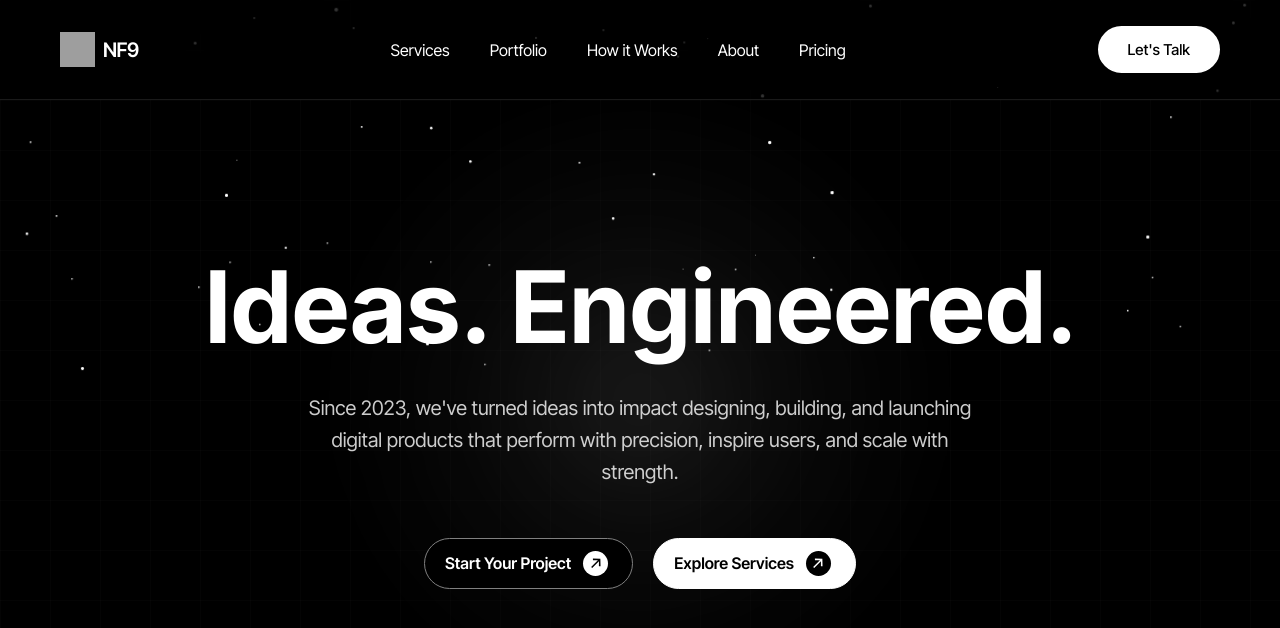
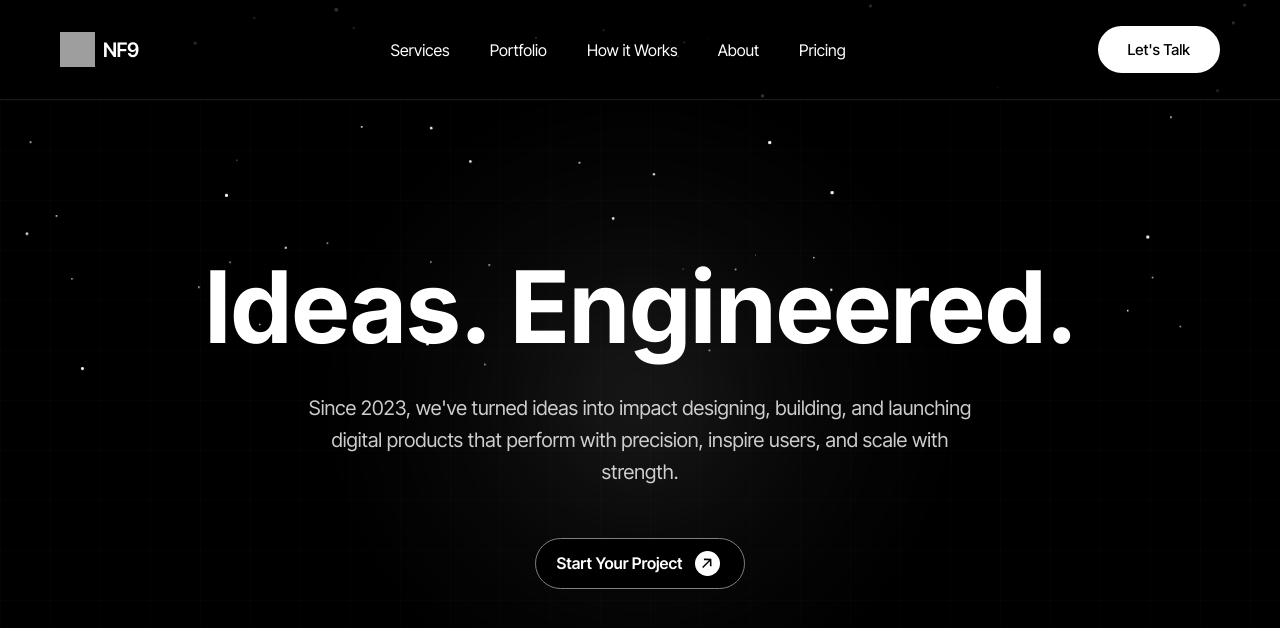
Before and after one commit to Naveen9712/nf9, a React (Vite) app: page / in a window 1280 px wide. Shown: the top 628 px of the page. Built offline with nearby package versions, Linux system fonts and the light colour scheme; grey boxes are pictures that could not be loaded.

Commit message:
removed button

```diff
--- a/src/components/banner/banner.css
+++ b/src/components/banner/banner.css
@@ -195,11 +195,6 @@
     border: solid 1px grey;
 }
 
-.button-secondary {
-    background-color: #fff;
-    color: #000;
-    border:solid 1px white;
-}
 
 .button__icon-wrapper {
     flex-shrink: 0;
@@ -218,24 +213,14 @@
     background-color: #fff;
 }
 
-.button-secondary .button__icon-wrapper {
-    color: #fff;
-    background-color: #000;
-}
-
 .button:hover {
-    background-color: #000;
-    color: #fff;
-}
-
-.button-secondary:hover {
-    background-color: #000;
-    border: solid 1px grey;
+    background-color: #fff;
+    color: #000;
 }
 
 .button:hover .button__icon-wrapper {
-    color: #000;
-    background-color: #fff;
+    color: #fff;
+    background-color: #000;
 }
 
 .button__icon-svg {
--- a/src/components/banner/banner.tsx
+++ b/src/components/banner/banner.tsx
@@ -126,36 +126,6 @@ export default function Banner({ isAnimated, onSmoothScroll }: BannerProps) {
               </svg>
             </span>
           </a>
-          <a href="#services" className="button button-secondary" onClick={(e) => onSmoothScroll(e, '#services')}>
-            Explore Services
-            <span className="button__icon-wrapper">
-              <svg
-                viewBox="0 0 14 15"
-                fill="none"
-                xmlns="http://www.w3.org/2000/svg"
-                className="button__icon-svg"
-                width="10"
-              >
-                <path
-                  d="M13.376 11.552l-.264-10.44-10.44-.24.024 2.28 6.96-.048L.2 12.56l1.488 1.488 9.432-9.432-.048 6.912 2.304.024z"
-                  fill="currentColor"
-                ></path>
-              </svg>
-
-              <svg
-                viewBox="0 0 14 15"
-                fill="none"
-                width="10"
-                xmlns="http://www.w3.org/2000/svg"
-                className="button__icon-svg button__icon-svg--copy"
-              >
-                <path
-                  d="M13.376 11.552l-.264-10.44-10.44-.24.024 2.28 6.96-.048L.2 12.56l1.488 1.488 9.432-9.432-.048 6.912 2.304.024z"
-                  fill="currentColor"
-                ></path>
-              </svg>
-            </span>
-          </a>
         </div>
       </div>
     </section>
```
